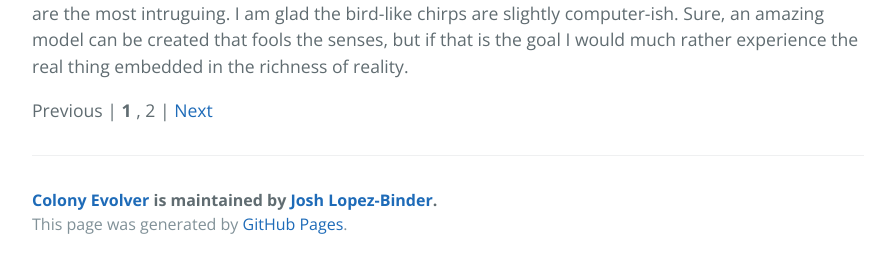
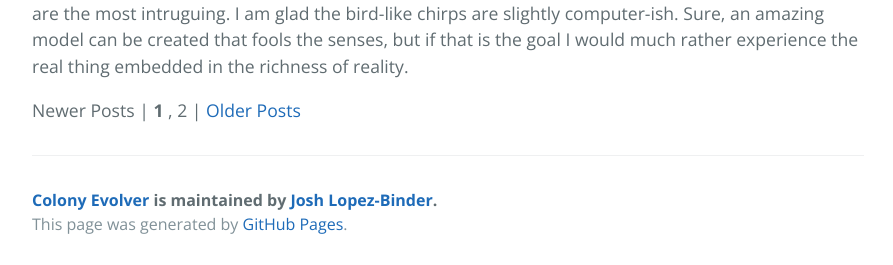
Before and after one commit to jlopezbi/ColonyEvolver, a Jekyll site: the page built from index.html, in a window 1280 px wide and 900 px high, scrolled down 15959 px. Shown: the part 632-897 px from the top of the window, without its empty margins (192-1085 px from the left). Built offline with Jekyll 4.4.1, drawn with Linux system fonts in a browser that asks for light colours; the list of posts is cut into pages by our own code.

Commit message:
changed page navigator

```diff
--- a/index.html
+++ b/index.html
@@ -18,9 +18,9 @@ title: {{ site.name }}
 <div class="pagination">
   <!-- Previous Button -->
   {% if paginator.previous_page %}
-  <a href="{{ site.baseurl }}{{ paginator.previous_page_path }}" class="previous">Previous</a>
+  <a href="{{ site.baseurl }}{{ paginator.previous_page_path }}" class="previous">Newer Posts</a>
   {% else %}
-    <span class="previous">Previous</span>
+    <span class="previous">Newer Posts</span>
   {% endif %}
 
   <!-- Numbers -->
@@ -38,11 +38,11 @@ title: {{ site.name }}
   <span> | </span>
 
 
-  <!-- Next Button -->
+  <!-- Older Button -->
   {% if paginator.next_page %}
-  <a href="{{ site.baseurl }}{{ paginator.next_page_path }}" class="next">Next</a>
+  <a href="{{ site.baseurl }}{{ paginator.next_page_path }}" class="older">Older Posts</a>
   {% else %}
-    <span class="next ">Next</span>
+    <span class="older ">Older Posts</span>
   {% endif %}
 
 </div>
```
